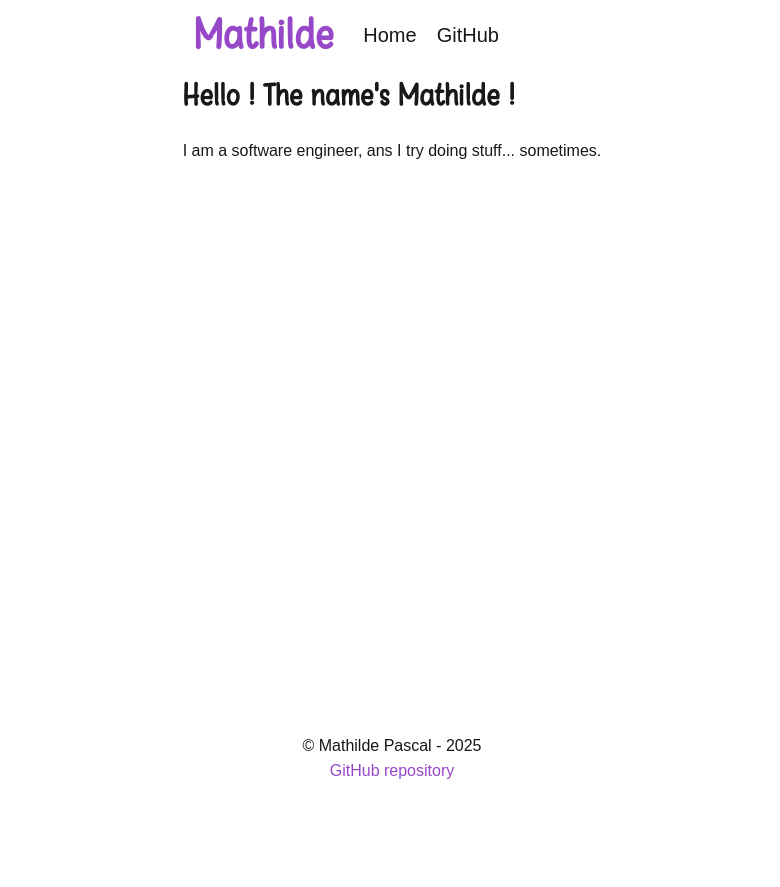
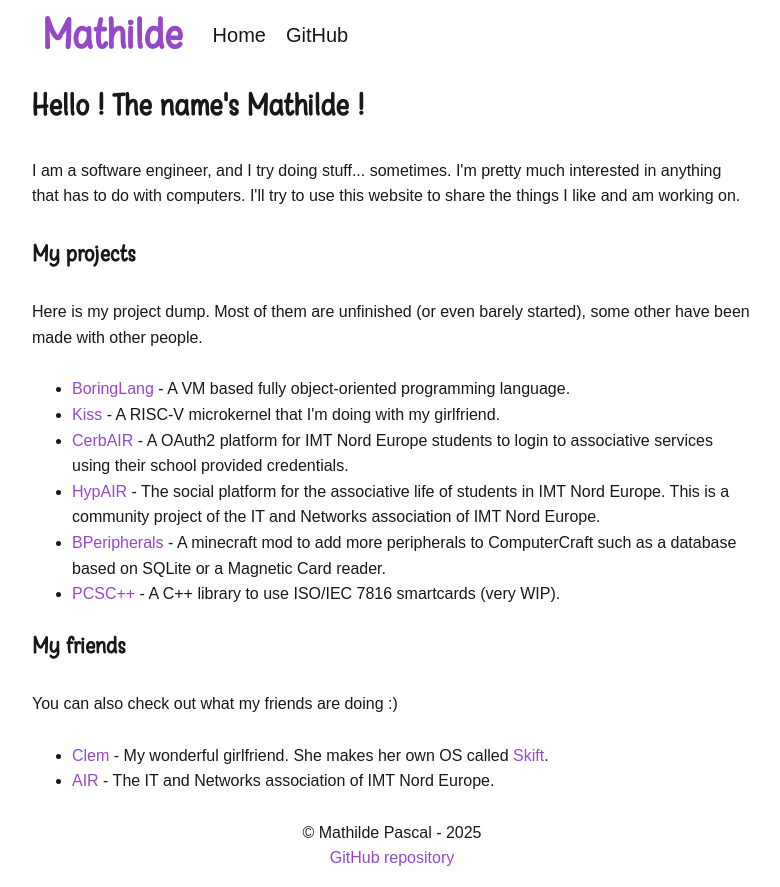
Before and after one commit to Mathilde411/homepage, a Vue app: page / in a window 1280 px wide. Shown: the whole page, without its empty margins (248-1028 px from the left). Before the commit the page ends 800 px from the top, so only its background shows below. Built offline with nearby package versions, Linux system fonts and the light colour scheme; a web font is replaced by a local one.

Commit message:
Completed homepage

```diff
--- a/src/assets/main.css
+++ b/src/assets/main.css
@@ -29,6 +29,15 @@ a {
 }
 
 h1 {
-    margin: 0;
+    margin: 10px 0;
     font-family: WarungKopiLight, serif;
 }
+
+h2 {
+    margin: 10px 0;
+    font-family: WarungKopiLight, serif;
+}
+
+ul {
+    margin: 10px 0;
+}
--- a/src/views/Home.vue
+++ b/src/views/Home.vue
@@ -5,6 +5,51 @@
 <template>
   <h1>Hello ! The name's Mathilde !</h1>
   <p>
-    I am a software engineer, ans I try doing stuff... sometimes.
+    I am a software engineer, and I try doing stuff... sometimes. I'm pretty much interested in
+    anything that has to do with computers. I'll try to use this website to share the things I like
+    and am working on.
   </p>
+  <h2>My projects</h2>
+  <p>Here is my project dump. Most of them are unfinished (or even barely started), some other have
+    been made with other people.</p>
+  <ul>
+    <li>
+      <a href="https://github.com/Mathilde411/BoringLang">BoringLang</a> - A VM based fully
+      object-oriented programming language.
+    </li>
+    <li>
+      <a href="https://github.com/kiss-org/kiss">Kiss</a> - A RISC-V microkernel that I'm doing with
+      my girlfriend.
+    </li>
+    <li>
+      <a href="https://cerbair.etu.imt-nord-europe.fr">CerbAIR</a> - A OAuth2 platform for IMT Nord
+      Europe students to login to associative services using their school provided credentials.
+    </li>
+    <li>
+      <a href="https://hypair.imt-ne.fr">HypAIR</a> - The social platform for the associative life
+      of students in IMT Nord Europe. This is a community project of the IT and Networks association
+      of IMT Nord Europe.
+    </li>
+    <li>
+      <a href="https://www.curseforge.com/minecraft/mc-mods/bperipherals">BPeripherals</a> - A
+      minecraft mod to add more peripherals to ComputerCraft such as a database based on SQLite or a
+      Magnetic Card reader.
+    </li>
+    <li>
+      <a href="https://github.com/Mathilde411/PCSC">PCSC++</a> - A C++ library to use ISO/IEC 7816
+      smartcards (very WIP).
+    </li>
+  </ul>
+  <h2>My friends</h2>
+  <p>You can also check out what my friends are doing :)</p>
+  <ul>
+    <li>
+      <a href="https://smnx.fr">Clem</a> - My wonderful girlfriend. She makes her own OS called <a
+      href="https://github.com/skift-org/skift">Skift</a>.
+    </li>
+    <li>
+      <a href="https://hypair.imt-ne.fr/air">AIR</a> - The IT and Networks association of IMT Nord
+      Europe.
+    </li>
+  </ul>
 </template>
```
Also changed, not shown: src/components/Empty.vue (deleted, +0 -11 lines).
